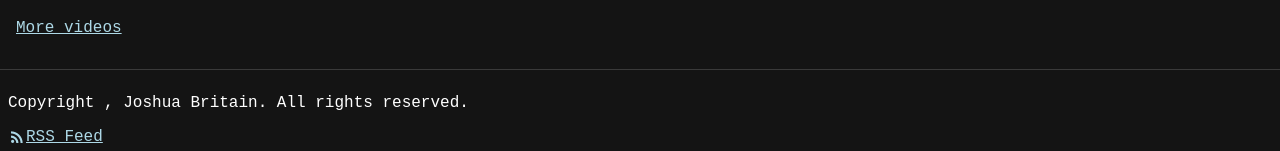
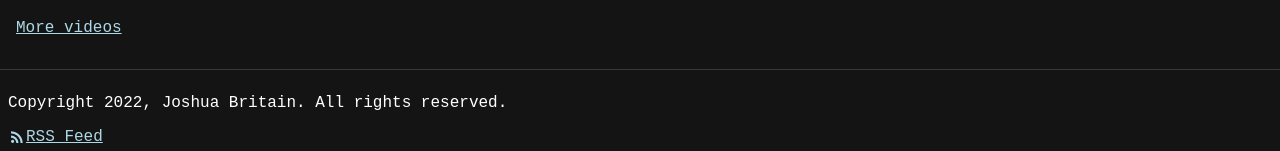
Before and after one commit to jbritain/jbritain.github.io, a Jekyll site: the page built from pages/index.md, in a window 1280 px wide and 1181 px high. Shown: the part 1027-1178 px from the top of the window. Built offline with Jekyll 4.4.1, drawn with Linux system fonts in a browser that asks for light colours; a style sheet for code colours, icons or effects is not loaded; part of the change alters nothing that is shown.

```diff
--- a/_includes/footer.html
+++ b/_includes/footer.html
@@ -1,5 +1,5 @@
 <footer>
-    <p>Copyright {{ page.last_modified_at | date: '%Y' }}, Joshua Britain. All rights reserved.</p>
+    <p>Copyright {{ 'now' | date: "%Y" }}, Joshua Britain. All rights reserved.</p>
 
     <a href="/feed.xml"><span class="material-icons-sharp">rss_feed</span>RSS Feed</a>
 </footer>
```
